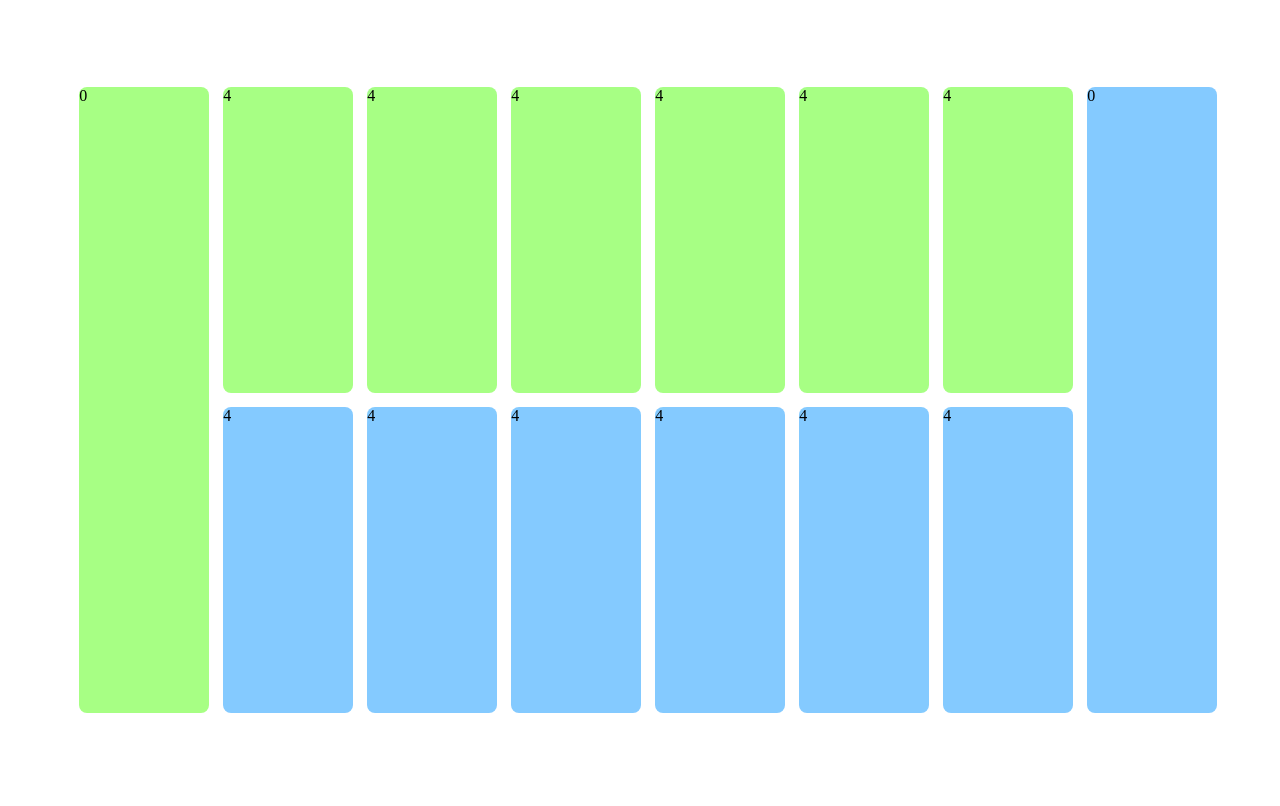
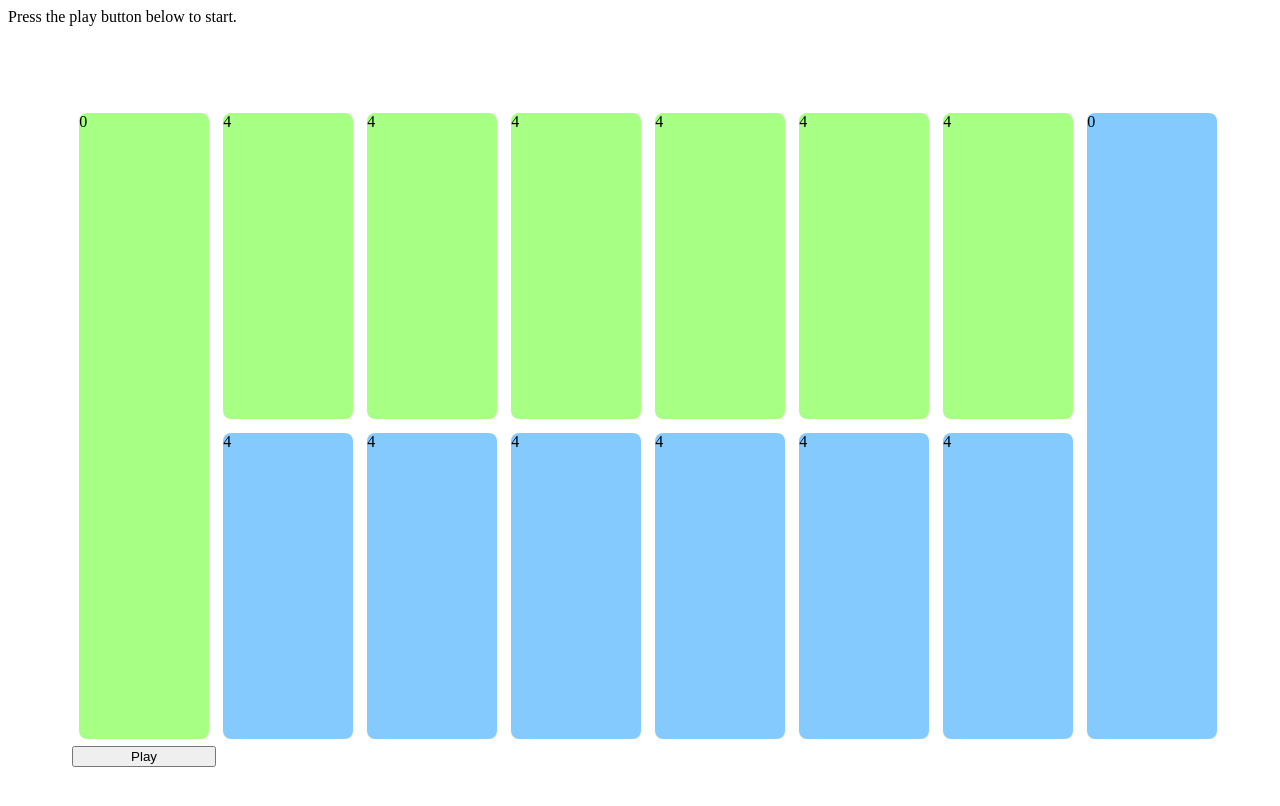
Before and after one commit to nzhang7/2019-coding-exercises, a plain HTML site: page mancala/index.html in a window 1280 px wide. Drawn offline with Linux system fonts and the light colour scheme.

Commit message:
Update index.html
added a div to let the player know what's going on and a button to start the game or play again

```diff
--- a/mancala/index.html
+++ b/mancala/index.html
@@ -12,6 +12,7 @@
 
 	<body>
 		<div id="root">
+			<div id="state">Press the play button below to start.</div>
 			<div class="container">
 				<div id="pit13" class="pit pit-big"></div>
 				<div id="pit6" class="pit pit-big"></div>
@@ -27,6 +28,7 @@
 				<div id="pit10" class="pit small-computer-pit"></div>
 				<div id="pit11" class="pit small-computer-pit"></div>
 				<div id="pit12" class="pit small-computer-pit"></div>
+				<button id="play" onclick="startGame()">Play</button>
 			</div>
 		</div>
 	</body>
```
